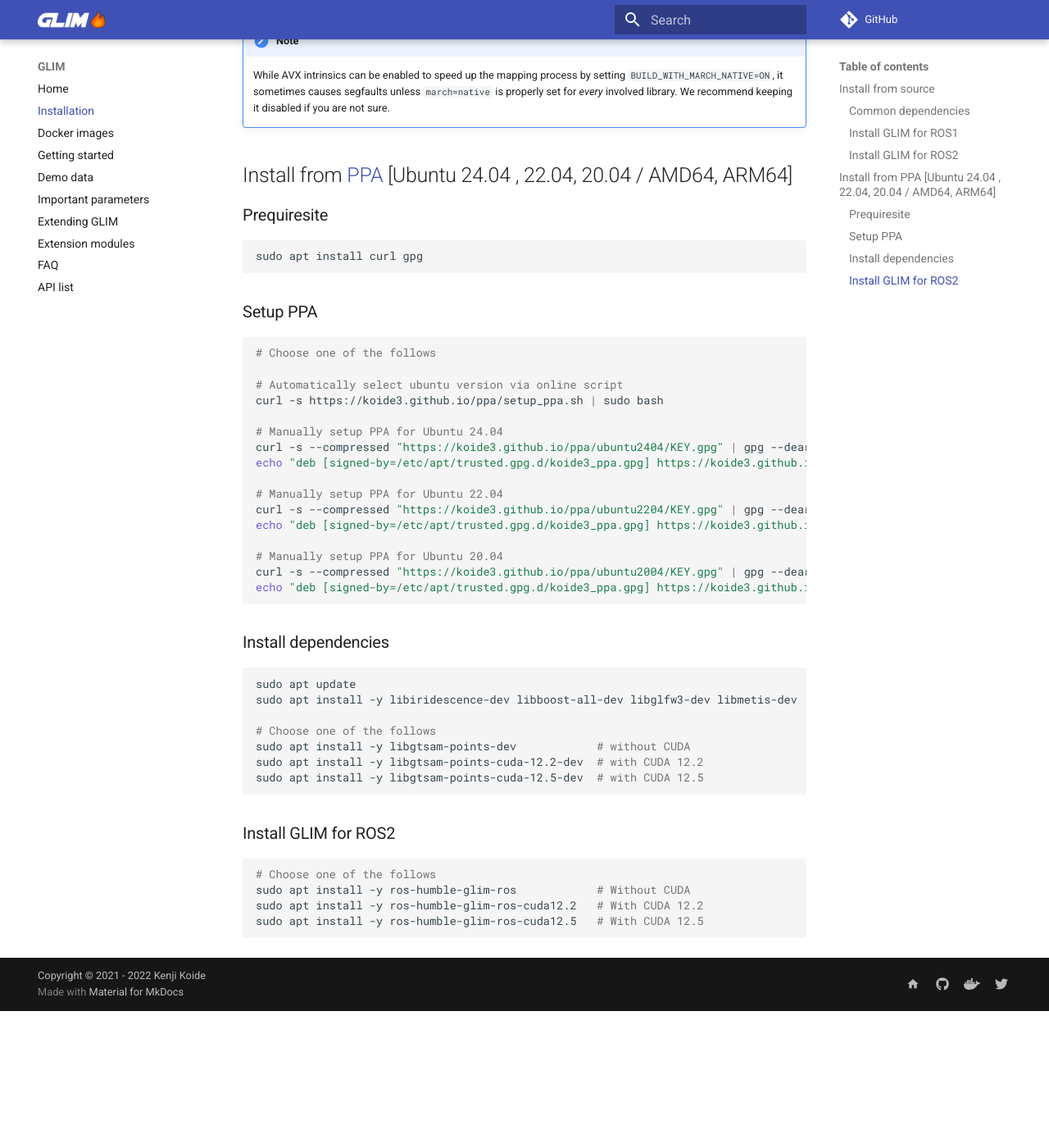
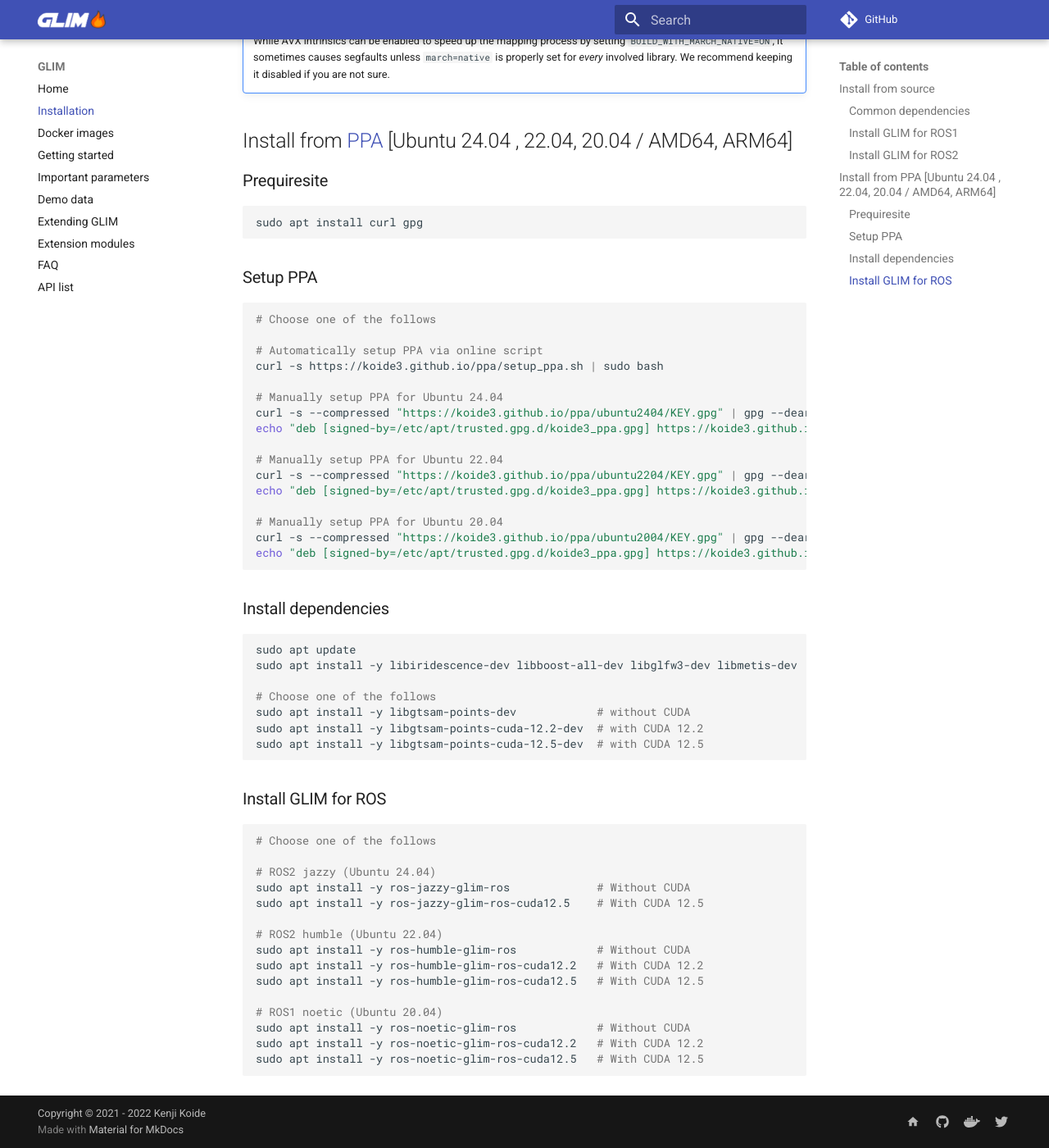
Before and after one commit to koide3/glim, an MkDocs documentation site: the page built from docs/installation.md, in a window 1280 px wide and 1400 px high, scrolled down 1759 px. Shown: the whole window at 82% size. Built offline with MkDocs 1.6.1 and Material for MkDocs 9.7.7, drawn with Linux system fonts in a browser that asks for light colours; nearby versions of some CDN libraries; comment, search, counter and statistics services are not loaded; before the commit the page ends 2992 px from its top, so only the background shows below that; some of the changed text lies outside the part shown.

Commit message:
update PPA installation (#51)
* update PPA installation

* refine docs

````diff
--- a/docs/installation.md
+++ b/docs/installation.md
@@ -1,7 +1,5 @@
 
-GLIM is tested on Ubuntu 22.04 / 24.04 with CUDA 12.2 / 12.5, and NVIDIA Jetson Orin (JetPack 6.0).
-
-You can build and install GLIM from source code, or install pre-built binaries from PPA.
+GLIM is tested on Ubuntu 22.04 / 24.04 with CUDA 12.2 / 12.5, and NVIDIA Jetson Orin (JetPack 6.0). You can build and install GLIM from source code, or install pre-built binaries from PPA.
 
 ## Install from source
 
@@ -97,7 +95,7 @@
 ```bash
 # Choose one of the follows
 
-# Automatically select ubuntu version via online script
+# Automatically setup PPA via online script
 curl -s https://koide3.github.io/ppa/setup_ppa.sh | sudo bash
 
 # Manually setup PPA for Ubuntu 24.04
@@ -125,11 +123,22 @@
 sudo apt install -y libgtsam-points-cuda-12.5-dev  # with CUDA 12.5
 ```
 
-### Install GLIM for ROS2
+### Install GLIM for ROS
 
 ```bash
 # Choose one of the follows
+
+# ROS2 jazzy (Ubuntu 24.04)
+sudo apt install -y ros-jazzy-glim-ros             # Without CUDA
+sudo apt install -y ros-jazzy-glim-ros-cuda12.5    # With CUDA 12.5
+
+# ROS2 humble (Ubuntu 22.04)
 sudo apt install -y ros-humble-glim-ros            # Without CUDA
 sudo apt install -y ros-humble-glim-ros-cuda12.2   # With CUDA 12.2
 sudo apt install -y ros-humble-glim-ros-cuda12.5   # With CUDA 12.5
+
+# ROS1 noetic (Ubuntu 20.04)
+sudo apt install -y ros-noetic-glim-ros            # Without CUDA
+sudo apt install -y ros-noetic-glim-ros-cuda12.2   # With CUDA 12.2
+sudo apt install -y ros-noetic-glim-ros-cuda12.5   # With CUDA 12.5
 ```
--- a/mkdocs.yml
+++ b/mkdocs.yml
@@ -49,8 +49,8 @@
     - 'installation.md'
     - 'docker.md'
     - 'quickstart.md'
+    - 'parameters.md'
     - 'demo.md'
-    - 'parameters.md'
     - 'extend.md'
     - 'extensions.md'
     - 'faq.md'
````
Also changed, not shown: README.md (+1 -1 lines), docs/index.md (+1 -1 lines).
